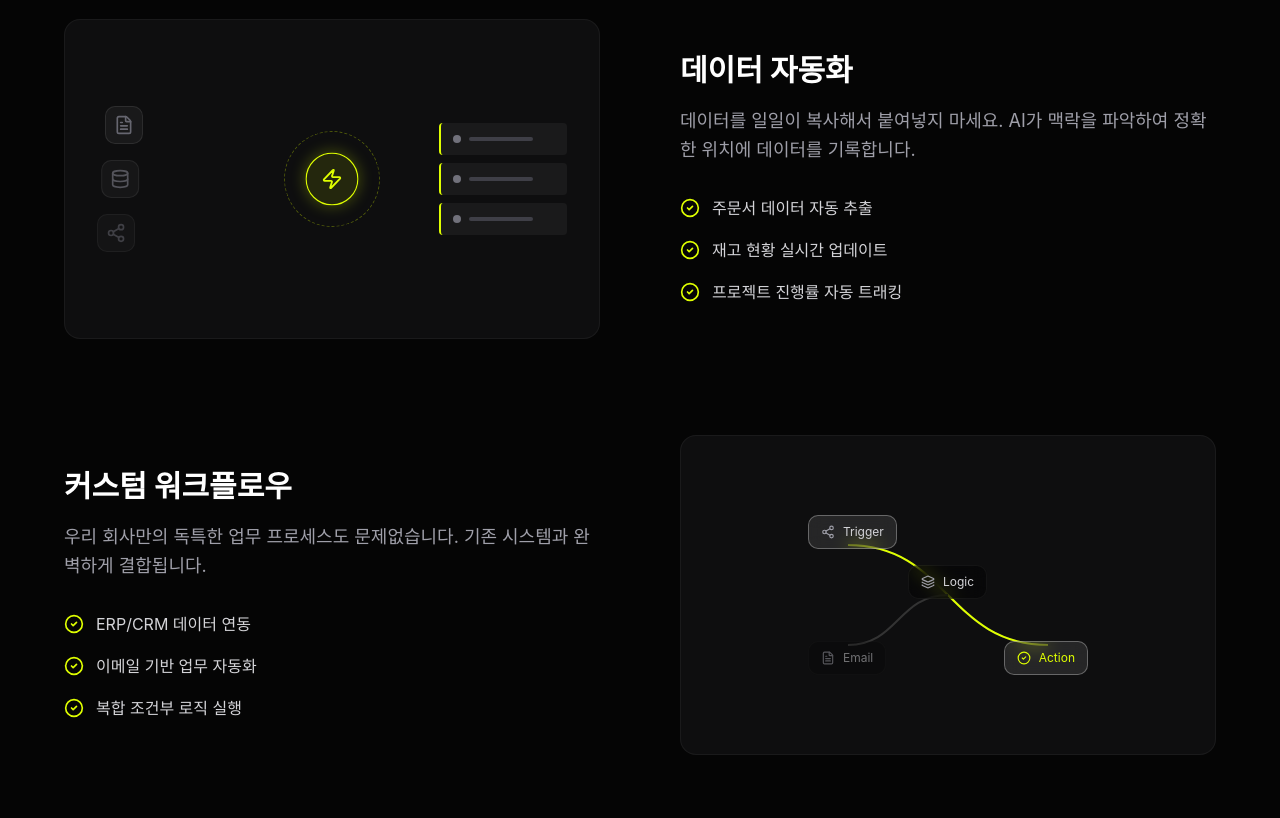
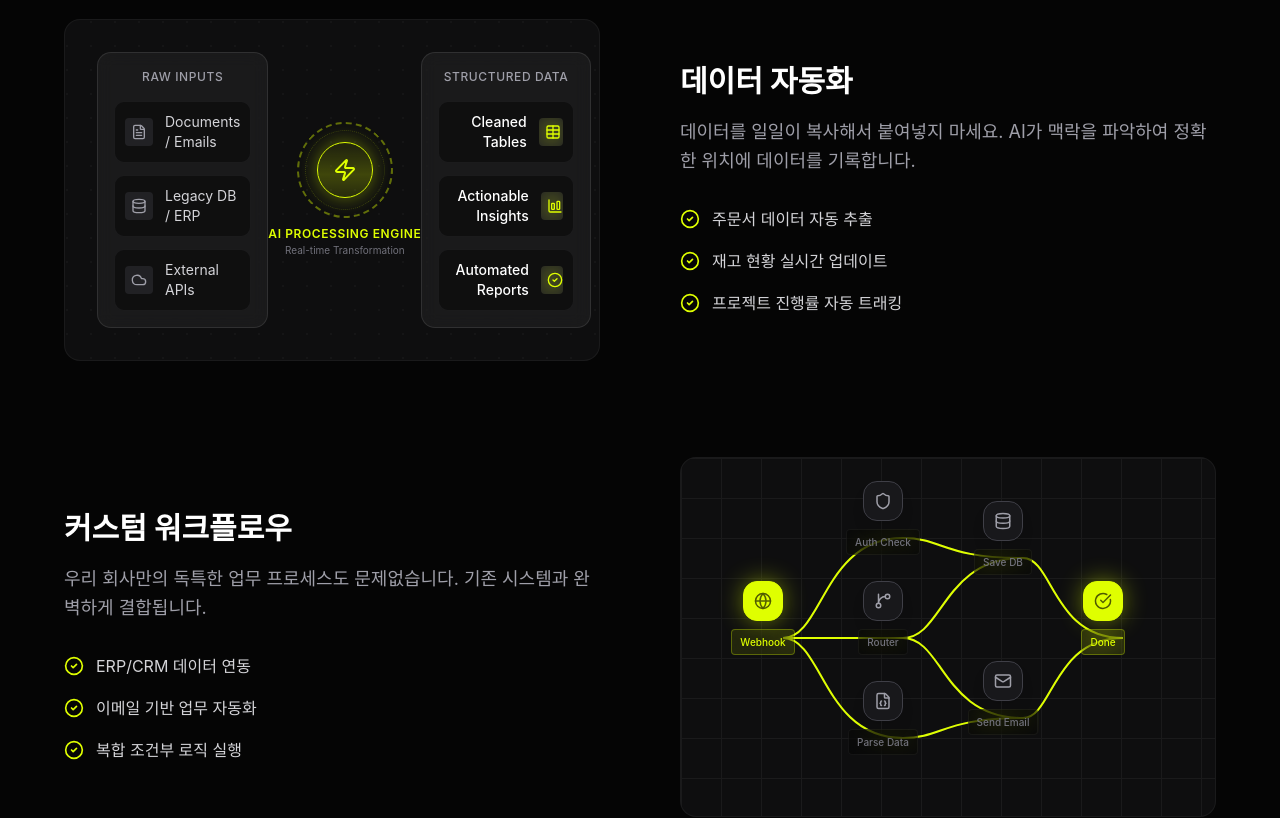
Before and after one commit to jinmoo-park/utomo_web, a React (Vite) app: page / in a window 1280 px wide. Shown: the part 3400-4218 px from the top of the page. Built offline with nearby package versions, Linux system fonts and the light colour scheme; a web font is replaced by a local one.

Commit message:
Update FeatureSection component with enhanced workflow graphics

```diff
--- a/src/components/FeatureSection.tsx
+++ b/src/components/FeatureSection.tsx
@@ -8,7 +8,16 @@ import {
   Zap,
   CheckCircle2,
   Share2,
-  Layers
+  Layers,
+  Cloud,
+  Table,
+  BarChartBig,
+  Globe,
+  Shield,
+  GitBranch,
+  FileJson,
+  Mail,
+  CheckCircle
 } from 'lucide-react';
 
 // --- Color Constants ---
@@ -77,133 +86,297 @@ const CollaborationGraphic = () => {
   );
 };
 
-// --- Graphic 2: Data Automation (Pipeline Flow) ---
+// --- Graphic 2: Data Automation (Enhanced Pipeline Flow) ---
 const AutomationGraphic = () => {
+  // 애니메이션 변수
+  const containerVariants = {
+    hidden: { opacity: 0 },
+    visible: {
+      opacity: 1,
+      transition: { staggerChildren: 0.2, delayChildren: 0.3 }
+    }
+  };
+
+  const itemVariants = {
+    hidden: { y: 20, opacity: 0 },
+    visible: { y: 0, opacity: 1, transition: { duration: 0.5 } }
+  };
+
   return (
-    <div className="relative w-full h-[320px] flex items-center justify-center overflow-hidden rounded-2xl bg-zinc-900/50 border border-white/5">
-      {/* Animated Particles Path */}
-      <svg className="absolute inset-0 w-full h-full" viewBox="0 0 400 320">
+    <div className="relative w-full min-h-[320px] rounded-2xl bg-zinc-900/50 border border-white/5 overflow-hidden flex flex-col md:flex-row items-center justify-between p-6 md:p-8 gap-6 md:gap-0">
+      {/* 배경 회로도 패턴 */}
+      <div className="absolute inset-0 opacity-[0.03] pointer-events-none"
+        style={{ backgroundImage: `radial-gradient(circle at 2px 2px, ${THEME.text} 1px, transparent 0)`, backgroundSize: '24px 24px' }}>
+      </div>
+
+      {/* 파이프라인 연결선 애니메이션 (데스크탑용 가로, 모바일용 세로) */}
+      <svg className="absolute inset-0 w-full h-full pointer-events-none z-0 hidden md:block" viewBox="0 0 400 320" preserveAspectRatio="none">
         <defs>
-          <linearGradient id="grad1" x1="0%" y1="0%" x2="100%" y2="0%">
-            <stop offset="0%" stopColor="transparent" />
-            <stop offset="50%" stopColor="#DFFF00" />
-            <stop offset="100%" stopColor="transparent" />
+          <linearGradient id="grad-desktop" x1="0%" y1="0%" x2="100%" y2="0%">
+            <stop offset="0%" stopColor={THEME.neon} stopOpacity="0" />
+            <stop offset="50%" stopColor={THEME.neon} stopOpacity="1" />
+            <stop offset="100%" stopColor={THEME.neon} stopOpacity="0" />
           </linearGradient>
         </defs>
-
-        {/* Stream Lines */}
         <motion.path
-          d="M0 160 H 400"
-          stroke="url(#grad1)"
-          strokeWidth="1"
+          d="M 80 160 L 320 160"
+          stroke="url(#grad-desktop)"
+          strokeWidth="2"
+          strokeDasharray="6,6"
           fill="none"
-          strokeDasharray="5,5"
-          animate={{ strokeDashoffset: [-100, 0] }}
-          transition={{ duration: 2, repeat: Infinity, ease: "linear" }}
-          opacity="0.3"
+          animate={{ strokeDashoffset: [-24, 0] }}
+          transition={{ duration: 1.5, repeat: Infinity, ease: "linear" }}
+          opacity="0.4"
+        />
+      </svg>
+      <svg className="absolute inset-0 w-full h-full pointer-events-none z-0 md:hidden" viewBox="0 0 320 400" preserveAspectRatio="none">
+        <defs>
+          <linearGradient id="grad-mobile" x1="0%" y1="0%" x2="0%" y2="100%">
+            <stop offset="0%" stopColor={THEME.neon} stopOpacity="0" />
+            <stop offset="50%" stopColor={THEME.neon} stopOpacity="1" />
+            <stop offset="100%" stopColor={THEME.neon} stopOpacity="0" />
+          </linearGradient>
+        </defs>
+        <motion.path
+          d="M 160 80 L 160 320"
+          stroke="url(#grad-mobile)"
+          strokeWidth="2"
+          strokeDasharray="6,6"
+          fill="none"
+          animate={{ strokeDashoffset: [-24, 0] }}
+          transition={{ duration: 1.5, repeat: Infinity, ease: "linear" }}
+          opacity="0.4"
         />
       </svg>
 
-      {/* Input Side (Chaos) */}
-      <div className="absolute left-8 flex flex-col gap-4">
-        {[FileText, Database, Share2].map((Icon, i) => (
+      {/* Left: Input Sources (Raw Data) */}
+      <motion.div variants={containerVariants} initial="hidden" whileInView="visible" className="relative z-10 flex flex-col gap-3 p-4 rounded-xl bg-white/5 border border-white/10 backdrop-blur-sm w-full md:w-auto">
+        <h4 className="text-xs text-zinc-400 font-medium mb-1 uppercase tracking-wider text-center md:text-left">Raw Inputs</h4>
+        <SourceItem icon={FileText} label="Documents / Emails" variants={itemVariants} />
+        <SourceItem icon={Database} label="Legacy DB / ERP" variants={itemVariants} />
+        <SourceItem icon={Cloud} label="External APIs" variants={itemVariants} />
+      </motion.div>
+
+      {/* Center: AI Processor */}
+      <motion.div initial={{ scale: 0.8, opacity: 0 }} whileInView={{ scale: 1, opacity: 1 }} transition={{ delay: 0.5, type: "spring" }} className="relative z-20 flex flex-col items-center justify-center shrink-0">
+        <div className="relative w-24 h-24 flex items-center justify-center mb-2">
+          {/* 회전하는 외부 링 */}
           <motion.div
-            key={i}
-            animate={{ x: [0, 10, 0], opacity: [0.5, 1, 0.5] }}
-            transition={{ duration: 3, delay: i * 0.5, repeat: Infinity }}
-            className="p-2 rounded-lg bg-white/5 border border-white/10"
-          >
-            <Icon size={20} className="text-zinc-500" />
-          </motion.div>
-        ))}
+            animate={{ rotate: 360 }}
+            transition={{ duration: 8, repeat: Infinity, ease: "linear" }}
+            className="absolute inset-0 rounded-full border-2 border-dashed border-[#DFFF00]/40"
+          />
+          {/* 반대로 회전하는 내부 링 */}
+          <motion.div
+            animate={{ rotate: -360 }}
+            transition={{ duration: 12, repeat: Infinity, ease: "linear" }}
+            className="absolute inset-2 rounded-full border border-dotted border-[#DFFF00]/20"
+          />
+          {/* 중앙 코어 */}
+          <div className="w-14 h-14 rounded-full bg-[#DFFF00]/10 border border-[#DFFF00] flex items-center justify-center shadow-[0_0_20px_rgba(223,255,0,0.4)] z-10 relative overflow-hidden">
+            <motion.div animate={{ y: [-20, 20] }} transition={{duration: 1.5, repeat: Infinity, ease:"linear", repeatType:"mirror"}} className="absolute inset-0 bg-gradient-to-b from-transparent via-[#DFFF00]/30 to-transparent opacity-50" />
+            <Zap size={24} className="text-[#DFFF00] relative z-20" />
+          </div>
+        </div>
+        <span className="text-xs font-semibold text-[#DFFF00] tracking-wider uppercase">AI Processing Engine</span>
+        <span className="text-[10px] text-zinc-500">Real-time Transformation</span>
+      </motion.div>
+
+      {/* Right: Output Data (Structured) */}
+      <motion.div variants={containerVariants} initial="hidden" whileInView="visible" className="relative z-10 flex flex-col gap-3 p-4 rounded-xl bg-white/5 border border-white/10 backdrop-blur-sm w-full md:w-auto">
+        <h4 className="text-xs text-zinc-400 font-medium mb-1 uppercase tracking-wider text-center md:text-right">Structured Data</h4>
+        <OutputItem icon={Table} label="Cleaned Tables" variants={itemVariants} color="#DFFF00" />
+        <OutputItem icon={BarChartBig} label="Actionable Insights" variants={itemVariants} color="#DFFF00" />
+        <OutputItem icon={CheckCircle2} label="Automated Reports" variants={itemVariants} color="#DFFF00" />
+      </motion.div>
+    </div>
+  );
+};
+
+// 보조 컴포넌트 (소스 아이템)
+const SourceItem = ({ icon: Icon, label, variants }: { icon: any, label: string, variants: any }) => (
+  <motion.div variants={variants} className="flex items-center gap-3 p-2.5 rounded-lg bg-black/40 border border-white/5">
+    <div className="p-1.5 rounded bg-zinc-800/80">
+      <Icon size={16} className="text-zinc-400" />
+    </div>
+    <span className="text-sm text-zinc-300">{label}</span>
+  </motion.div>
+);
+
+// 보조 컴포넌트 (결과 아이템)
+const OutputItem = ({ icon: Icon, label, variants, color }: { icon: any, label: string, variants: any, color: string }) => (
+  <motion.div variants={variants} className="flex items-center gap-3 p-2.5 rounded-lg bg-black/40 border border-white/5 md:flex-row-reverse md:text-right">
+    <div className="p-1.5 rounded bg-zinc-800/80 relative overflow-hidden">
+      <motion.div initial={{opacity:0}} whileInView={{opacity:1}} transition={{delay:1}} className="absolute inset-0 bg-[#DFFF00]/20 blur-sm" />
+      <Icon size={16} className="text-[#DFFF00] relative z-10" />
+    </div>
+    <span className="text-sm text-white font-medium">{label}</span>
+  </motion.div>
+);
+
+// --- Graphic 3: Custom Workflow (Complex Node Tree) ---
+const WorkflowGraphic = () => {
+  // 노드 위치 정의 (그리드 형태)
+  const nodes: Array<{ id: string, x: number, y: number, icon: any, label: string, type: 'trigger' | 'process' | 'action' | 'result' }> = [
+    // Level 1: Trigger
+    { id: 'start', x: 40, y: 160, icon: Globe, label: 'Webhook', type: 'trigger' },
+
+    // Level 2: Processing (Branching)
+    { id: 'proc1', x: 160, y: 60, icon: Shield, label: 'Auth Check', type: 'process' },
+    { id: 'proc2', x: 160, y: 160, icon: GitBranch, label: 'Router', type: 'process' },
+    { id: 'proc3', x: 160, y: 260, icon: FileJson, label: 'Parse Data', type: 'process' },
+
+    // Level 3: Actions
+    { id: 'act1', x: 280, y: 80, icon: Database, label: 'Save DB', type: 'action' },
+    { id: 'act2', x: 280, y: 240, icon: Mail, label: 'Send Email', type: 'action' },
+
+    // Level 4: Result
+    { id: 'end', x: 380, y: 160, icon: CheckCircle, label: 'Done', type: 'result' },
+  ];
+
+  // 연결선 정의 (Start -> End 흐름)
+  const edges = [
+    { from: 'start', to: 'proc1', delay: 0 },
+    { from: 'start', to: 'proc2', delay: 0 },
+    { from: 'start', to: 'proc3', delay: 0 },
+    { from: 'proc1', to: 'act1', delay: 0.5 },
+    { from: 'proc2', to: 'act1', delay: 0.5 },
+    { from: 'proc2', to: 'act2', delay: 0.5 },
+    { from: 'proc3', to: 'act2', delay: 0.5 },
+    { from: 'act1', to: 'end', delay: 1.0 },
+    { from: 'act2', to: 'end', delay: 1.0 },
+  ];
+
+  // 연결선 애니메이션 variants (화면 재진입 시 항상 hidden에서 시작)
+  const pathVariants = (delay: number) => ({
+    hidden: {
+      pathLength: 0,
+      opacity: 0,
+    },
+    visible: {
+      pathLength: 1,
+      opacity: 1,
+      transition: {
+        duration: 0.8,
+        delay: delay,
+        ease: "easeInOut" as const,
+      },
+    },
+  });
+
+  return (
+    <div className="relative w-full h-[360px] flex items-center justify-center overflow-hidden rounded-2xl bg-zinc-900/50 border border-white/5">
+       {/* 배경 그리드 (설계도 느낌) */}
+      <div className="absolute inset-0 opacity-[0.05]"
+           style={{ backgroundImage: `linear-gradient(${THEME.text} 1px, transparent 1px), linear-gradient(90deg, ${THEME.text} 1px, transparent 1px)`, backgroundSize: '40px 40px' }}>
       </div>
 
-      {/* Center Processor */}
-      <div className="relative z-10 w-24 h-24 flex items-center justify-center">
-        <motion.div
-          animate={{ rotate: 360 }}
-          transition={{ duration: 10, repeat: Infinity, ease: "linear" }}
-          className="absolute inset-0 rounded-full border border-dashed border-[#DFFF00]/30"
-        />
-        <motion.div
-          animate={{ scale: [1, 1.1, 1] }}
-          transition={{ duration: 2, repeat: Infinity }}
-          className="w-12 h-12 rounded-full bg-[#DFFF00]/10 border border-[#DFFF00] flex items-center justify-center shadow-[0_0_15px_rgba(223,255,0,0.3)]"
-        >
-          <Zap size={20} className="text-[#DFFF00]" />
-        </motion.div>
-      </div>
+      <div className="relative w-full h-full max-w-[450px]">
+        <svg className="absolute inset-0 w-full h-full pointer-events-none">
+          {edges.map((edge, i) => {
+            const startNode = nodes.find(n => n.id === edge.from)!;
+            const endNode = nodes.find(n => n.id === edge.to)!;
 
-      {/* Output Side (Ordered) */}
-      <div className="absolute right-8 flex flex-col gap-2">
-        {[1, 2, 3].map((_, i) => (
-          <motion.div
-            key={i}
-            initial={{ x: 20, opacity: 0 }}
-            whileInView={{ x: 0, opacity: 1 }}
-            transition={{ delay: 0.5 + (i * 0.2) }}
-            className="w-32 h-8 rounded bg-white/5 border-l-2 border-[#DFFF00] flex items-center px-3"
-          >
-            <div className="w-2 h-2 rounded-full bg-zinc-500 mr-2" />
-            <div className="w-16 h-1 bg-zinc-700 rounded-full" />
-          </motion.div>
+            // 베지에 곡선 계산
+            const pathD = `M ${startNode.x + 20} ${startNode.y + 20} C ${(startNode.x + endNode.x) / 2} ${startNode.y + 20}, ${(startNode.x + endNode.x) / 2} ${endNode.y + 20}, ${endNode.x + 20} ${endNode.y + 20}`;
+
+            return (
+              <React.Fragment key={i}>
+                {/* 배경 라인 (Inactive) */}
+                <path d={pathD} stroke="rgba(255,255,255,0.1)" strokeWidth="2" fill="none" />
+
+                {/* 활성 라인 (Active Animation) */}
+                <motion.path
+                  d={pathD}
+                  stroke={THEME.neon}
+                  strokeWidth="2"
+                  fill="none"
+                  variants={pathVariants(edge.delay)}
+                  initial="hidden"
+                  whileInView="visible"
+                  viewport={{ once: false }}
+                />
+              </React.Fragment>
+            );
+          })}
+        </svg>
+
+        {/* 노드 렌더링 */}
+        {nodes.map((node, i) => (
+           <NodeItem key={node.id} node={node} index={i} />
         ))}
       </div>
     </div>
   );
 };
 
-// --- Graphic 3: Custom Workflow (Node Graph) ---
-const WorkflowGraphic = () => {
+// 개별 노드 컴포넌트
+const NodeItem = ({ node, index }: { node: { id: string, x: number, y: number, icon: any, label: string, type: 'trigger' | 'process' | 'action' | 'result' }, index: number }) => {
+  // 노드 등장 타이밍 계산 (열 위치에 따라 순차적)
+  const delay = node.type === 'trigger' ? 0
+              : node.type === 'process' ? 0.4
+              : node.type === 'action' ? 0.9
+              : 1.4;
+
+  const isTrigger = node.type === 'trigger';
+  const isResult = node.type === 'result';
+  const Icon = node.icon;
+
+  // 노드 애니메이션 variants (화면 재진입 시 항상 hidden에서 시작)
+  const nodeVariants = {
+    hidden: {
+      scale: 0,
+      opacity: 0,
+    },
+    visible: {
+      scale: 1,
+      opacity: 1,
+      transition: {
+        delay: delay,
+        type: "spring" as const,
+        stiffness: 200,
+        damping: 15,
+      },
+    },
+  };
+
   return (
-    <div className="relative w-full h-[320px] flex items-center justify-center overflow-hidden rounded-2xl bg-zinc-900/50 border border-white/5">
-      <div className="relative w-[300px] h-[200px]">
-        {/* Connection Lines (SVG) */}
-        <svg className="absolute inset-0 w-full h-full pointer-events-none z-0">
-          <motion.path
-            d="M50 50 C 150 50, 150 150, 250 150"
-            stroke="#333"
-            strokeWidth="2"
-            fill="none"
-          />
-          {/* Active Pulse Line */}
-          <motion.path
-            d="M50 50 C 150 50, 150 150, 250 150"
-            stroke="#DFFF00"
-            strokeWidth="2"
-            fill="none"
-            initial={{ pathLength: 0, opacity: 0 }}
-            whileInView={{ pathLength: 1, opacity: 1 }}
-            transition={{ duration: 1.5, ease: "easeInOut", repeat: Infinity, repeatDelay: 1 }}
-          />
+    <motion.div
+      className={`absolute flex flex-col items-center gap-2 w-[100px] transform -translate-x-1/2 -translate-y-1/2`}
+      style={{ left: node.x, top: node.y }}
+      variants={nodeVariants}
+      initial="hidden"
+      whileInView="visible"
+      viewport={{ once: false }}
+    >
+      {/* 아이콘 박스 */}
+      <div className={`
+        relative flex items-center justify-center w-10 h-10 rounded-xl border shadow-lg z-10
+        ${isTrigger || isResult
+          ? `bg-[#DFFF00] border-[#DFFF00] text-black`
+          : 'bg-zinc-900 border-zinc-700 text-zinc-400'
+        }
+      `}>
+         {/* 활성 노드일 때 빛나는 효과 */}
+         {(isTrigger || isResult) && (
+            <div className="absolute inset-0 bg-[#DFFF00] blur-md opacity-40 rounded-xl animate-pulse" />
+         )}
+         <Icon size={18} />
+      </div>
 
-          <motion.path d="M50 150 C 100 150, 100 100, 150 100" stroke="#333" strokeWidth="2" fill="none" />
-        </svg>
-
-        {/* Nodes */}
-        <div className="absolute top-[20px] left-[10px] z-10">
-            <NodeLabel icon={Share2} label="Trigger" active />
-        </div>
-        <div className="absolute top-[70px] left-[110px] z-10">
-            <NodeLabel icon={Layers} label="Logic" />
-        </div>
-        <div className="absolute bottom-[20px] right-[10px] z-10">
-            <NodeLabel icon={CheckCircle2} label="Action" active accent />
-        </div>
-         <div className="absolute bottom-[20px] left-[10px] z-10 opacity-50">
-            <NodeLabel icon={FileText} label="Email" />
-        </div>
+      {/* 라벨 */}
+      <div className={`
+        px-2 py-1 rounded text-[10px] font-medium border backdrop-blur-md
+        ${isTrigger || isResult
+            ? 'bg-[#DFFF00]/10 border-[#DFFF00]/30 text-[#DFFF00]'
+            : 'bg-black/40 border-white/5 text-zinc-500'
+        }
+      `}>
+        {node.label}
       </div>
-    </div>
+    </motion.div>
   );
 };
-
-const NodeLabel = ({ icon: Icon, label, active, accent }: { icon: any, label: string, active?: boolean, accent?: boolean }) => (
-  <div className={`flex items-center gap-2 px-3 py-2 rounded-lg border ${active ? 'bg-white/10 border-white/30' : 'bg-black/40 border-white/5'} backdrop-blur-sm`}>
-    <Icon size={14} className={accent ? 'text-[#DFFF00]' : 'text-zinc-400'} />
-    <span className={`text-xs ${accent ? 'text-[#DFFF00]' : 'text-zinc-300'}`}>{label}</span>
-  </div>
-);
 
 
 // --- Main Reusable Section Component ---
@@ -285,7 +458,7 @@ export default function FeatureSection() {
   ];
 
   return (
-    <section id="solutions" className="w-full bg-[#050505] py-24 px-4 md:px-12 overflow-hidden">
+    <section id="solutions" className="w-full bg-[#050505] py-24 px-6 md:px-12 overflow-hidden">
       <div className="max-w-6xl mx-auto">
         <div className="text-center mb-20 space-y-4">
              <h2 className="text-[#DFFF00] font-semibold tracking-wider uppercase text-sm">Features</h2>
```
